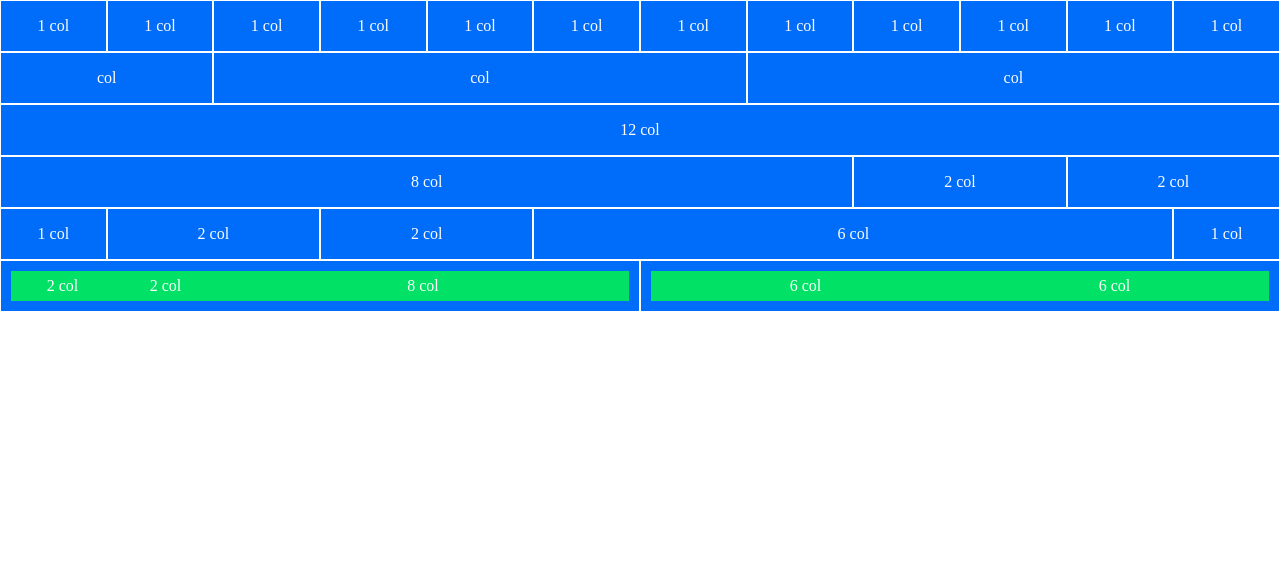
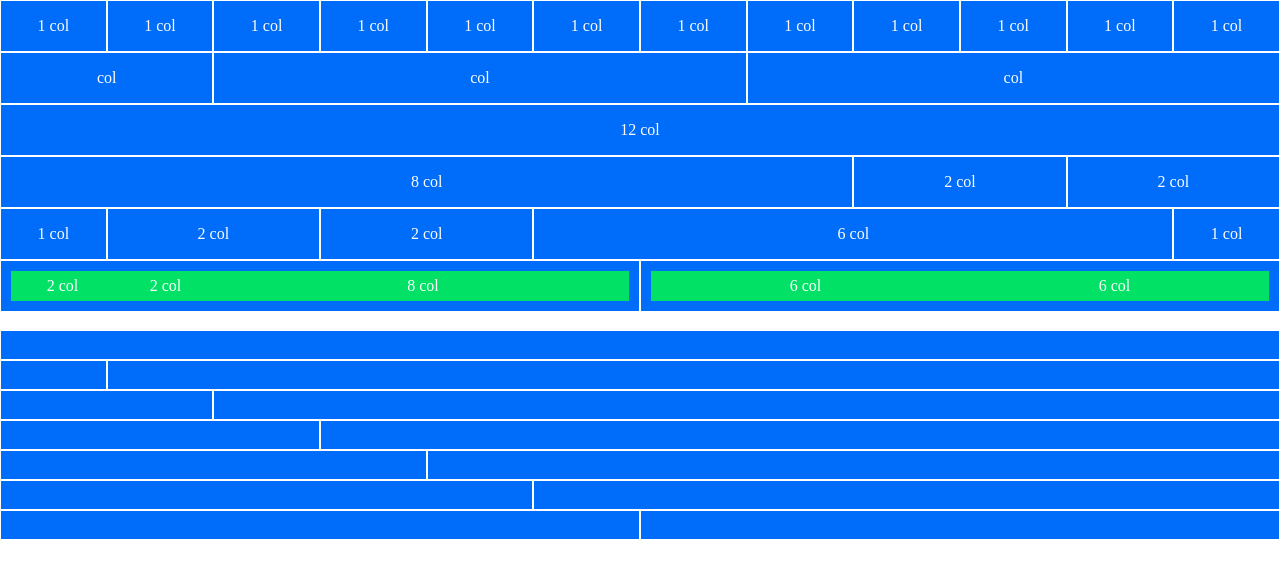
Before and after one commit to MonteDeveloper/html-css-12bool, a plain HTML site: page index.html in a window 1280 px wide. Drawn offline with Linux system fonts and the light colour scheme.

Commit message:
second block

```diff
--- a/index.html
+++ b/index.html
@@ -50,5 +50,29 @@
         </div>
     </div>
 
+
+    <br>
+
+    <div class="flex-row">
+        <div class="col-xs-12"></div>
+
+        <div class="col-xs-1"></div>
+        <div class="col-xs-11"></div>
+
+        <div class="col-xs-2"></div>
+        <div class="col-xs-10"></div>
+
+        <div class="col-xs-3"></div>
+        <div class="col-xs-9"></div>
+
+        <div class="col-xs-4"></div>
+        <div class="col-xs-8"></div>
+
+        <div class="col-xs-5"></div>
+        <div class="col-xs-7"></div>
+
+        <div class="col-xs-6"></div>
+        <div class="col-xs-6"></div>
+    </div>
 </body>
 </html>
```
